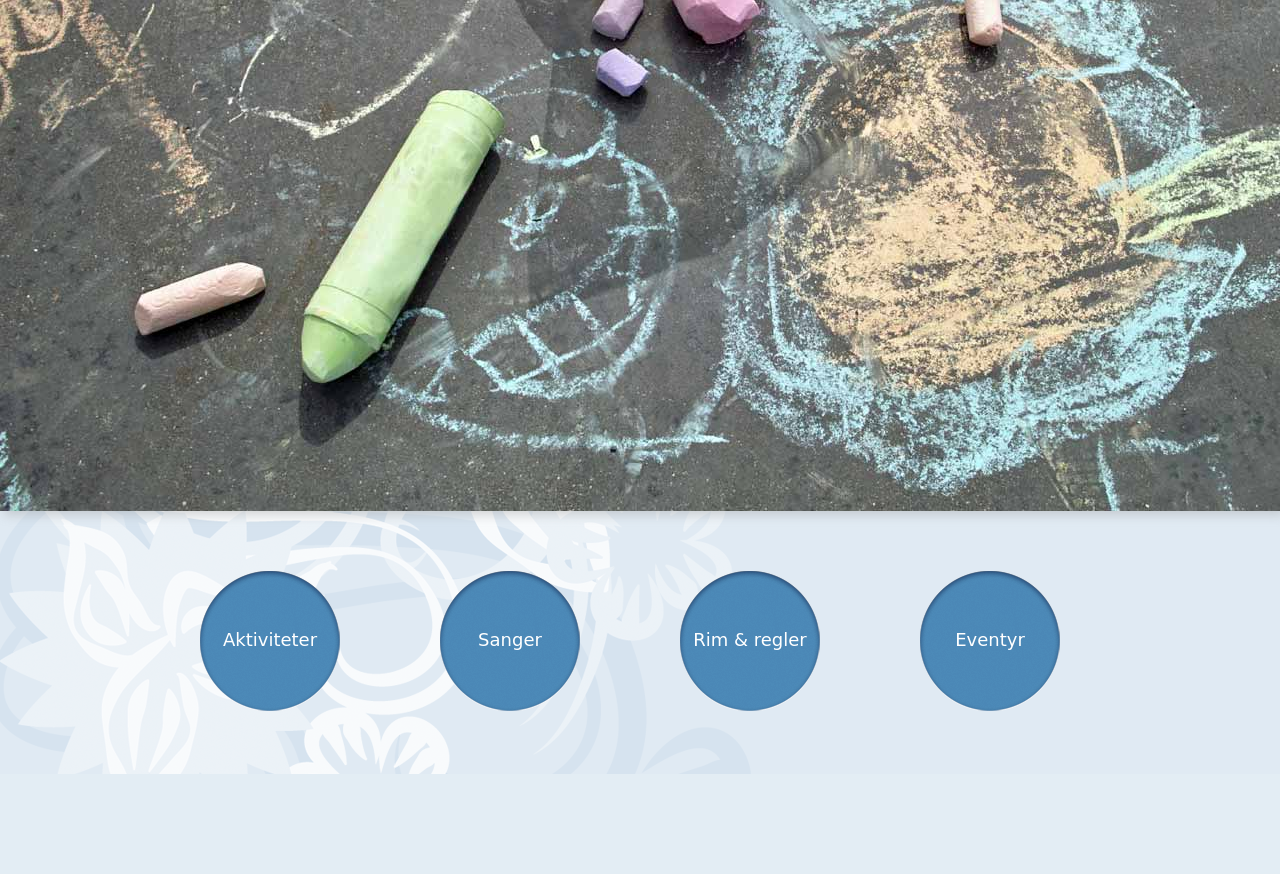
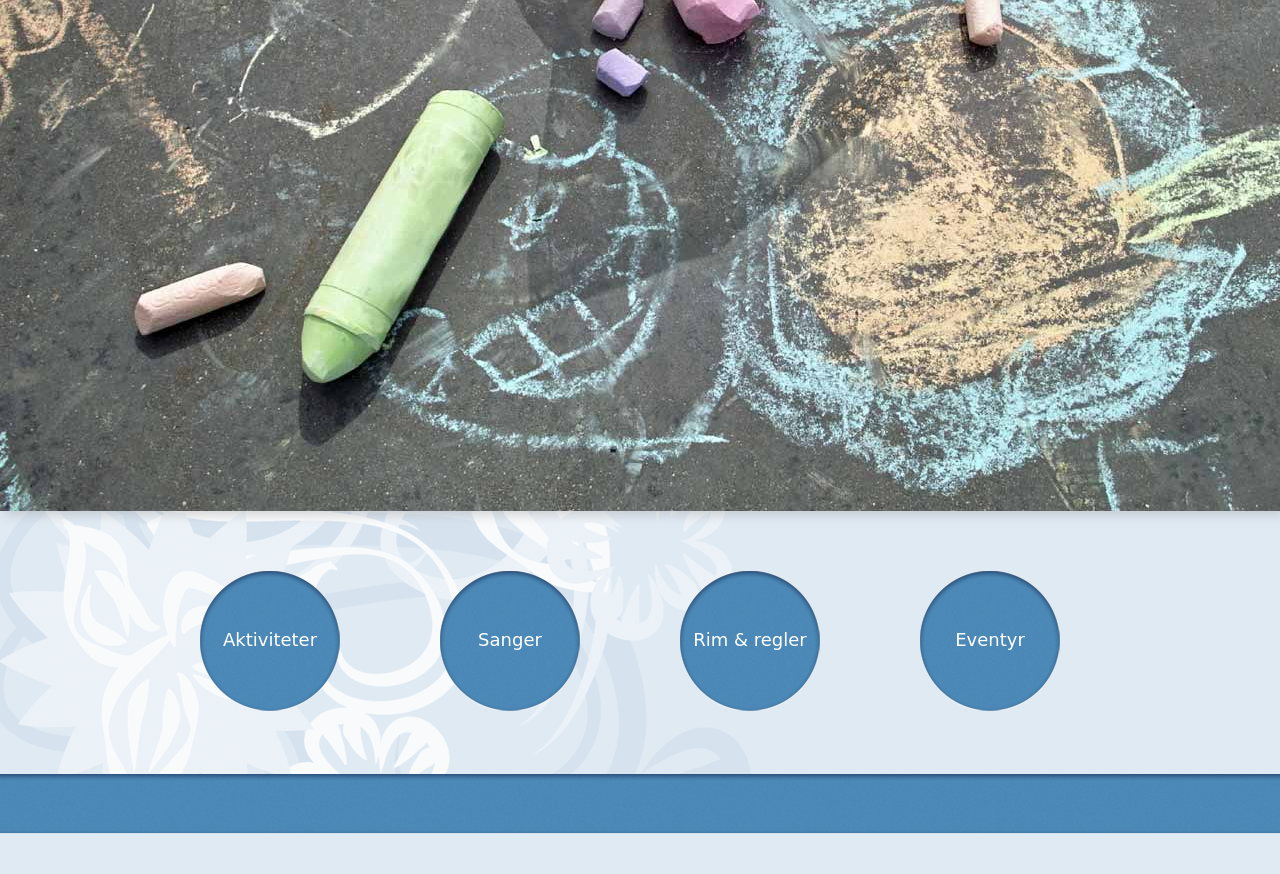
Before and after one commit to anneliulsberg/mikroaktiv, a WordPress theme: template index.php in a window 1280 px wide. Shown: the part 107-981 px from the top of the page. Before the commit the page ends 881 px from the top, so only its background shows below. Run offline with PHP 8.4 and a stand-in for WordPress, Linux system fonts and the light colour scheme; the site name, menu and one post (Sample post) are stand-ins, and other content is empty; some libraries are stand-ins or nearby versions; some web fonts are replaced.

Commit message:
Added content and styling to the content in index

```diff
--- a/index.php
+++ b/index.php
@@ -1,2 +1,19 @@
 <?php get_header(); ?>
+<?php $categories = get_categories(array('orderby' => 'name', 'order' => 'ASC', 'child_of' => 0)); ?>
+<?php foreach ($categories as $category) : ?>
+
+	<div id="<?php echo $category->slug ?>">
+		<h2>Topp 5 <?php echo $category->name ?></h2>
+
+		<ul>
+			<?php foreach (get_posts(array('numberposts' => 5, 'category' => $category->term_id)) as $post) : ?>
+
+			<li><h3><a href="<?php the_permalink(); ?>"><?php the_title(); ?></a></h3></li>
+
+			<?php endforeach; ?>
+		</ul>
+
+	</div>
+
+<?php endforeach; ?>
 <?php get_footer(); ?>
--- a/style.css
+++ b/style.css
@@ -19,6 +19,7 @@ body {
 	background-repeat: no-repeat;
 	font-family: 'Alef', sans-serif;
 	background-color: #e0eaf3;
+	padding-bottom: 40px;
 }
 
 body.home {
@@ -79,3 +80,30 @@ nav li {
 	-moz-box-shadow:    4px 4px 10px rgba(153, 153, 153, 0.4);
 	box-shadow:         4px 4px 10px rgba(153, 153, 153, 0.4);
 }
+
+#content {
+	background-image: url(images/page-bg.png);
+}
+
+#content:before {
+	background-image: url(images/page-top.png);
+	background-repeat: repeat-x;
+	height: 32px;
+	content: '';
+	display: block;
+}
+
+#content:after {
+	background-image: url(images/page-bottom.png);
+	background-repeat: repeat-x;
+	height: 28px;
+	content: '';
+	display: block;
+}
+
+
+#content h2 {
+	margin-top: 28px;
+	color: #fff;
+	font-size: 20px;
+}
```
